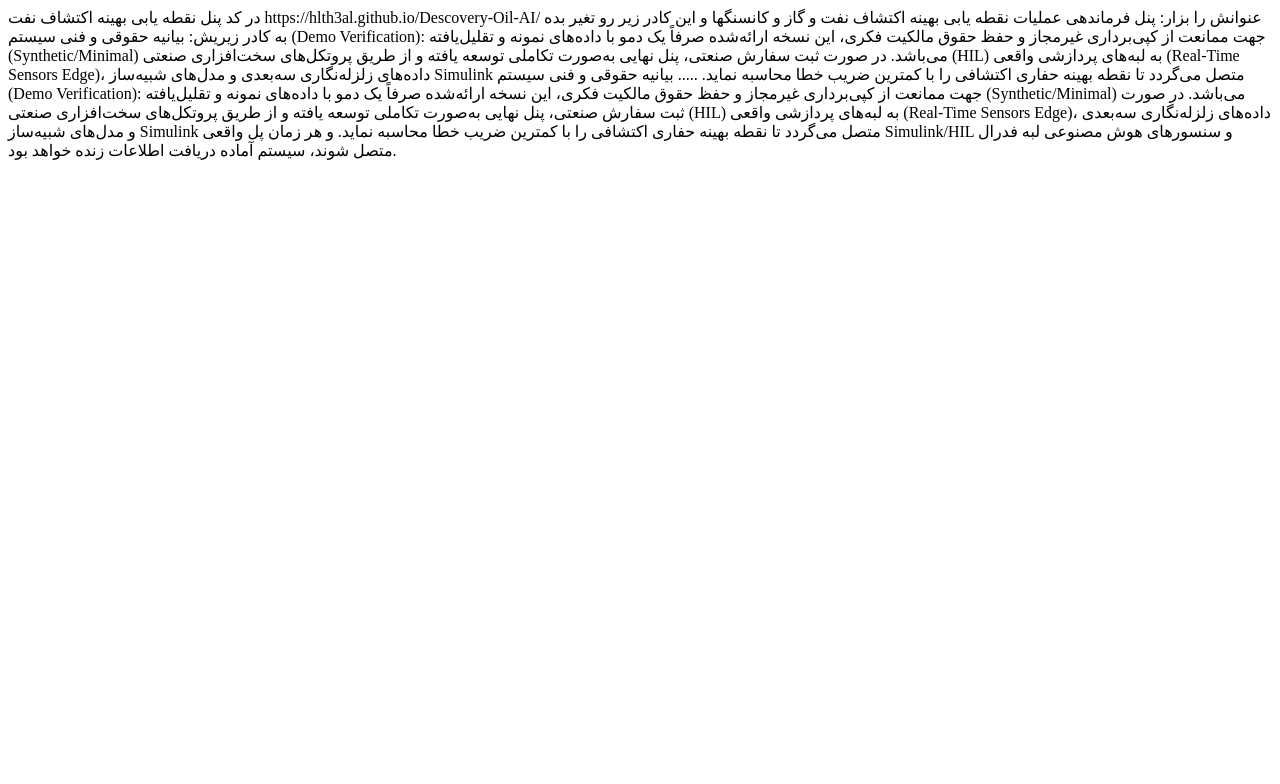
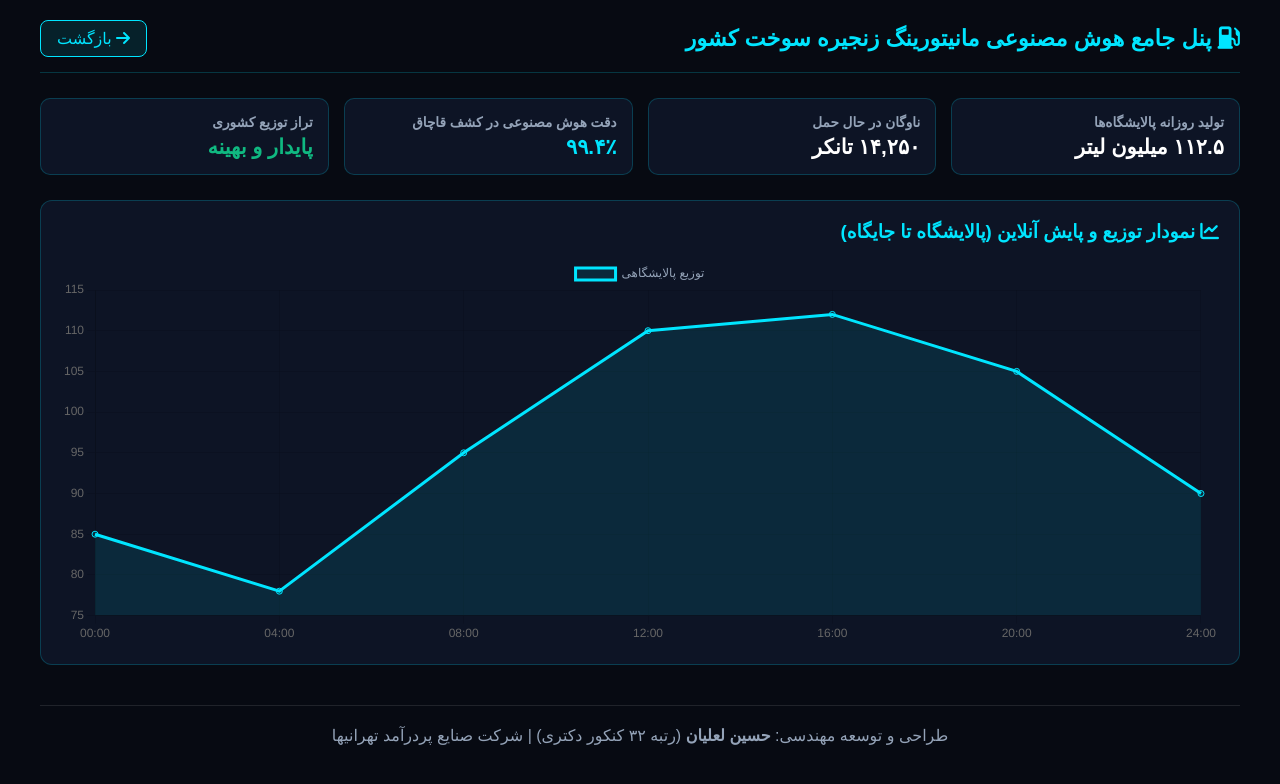
Before and after one commit to hlth3al/Fuel-Tracking-AI, a plain HTML site: page index.html in a window 1280 px wide. Drawn offline with nearby package versions, Linux system fonts and the light colour scheme; a small style sheet from the web is missing.

Commit message:
Update index.html

```diff
--- a/index.html
+++ b/index.html
@@ -1,17 +1,62 @@
-در کد
-پنل نقطه یابی بهینه اکتشاف نفت
- https://hlth3al.github.io/Descovery-Oil-AI/
-عنوانش را بزار:
-پنل فرماندهی عملیات نقطه یابی بهینه اکتشاف نفت و گاز و کانسنگها
-و این کادر زیر رو تغیر بده به کادر زیریش:
-
-بیانیه حقوقی و فنی سیستم (Demo Verification):
-
-جهت ممانعت از کپی‌برداری غیرمجاز و حفظ حقوق مالکیت فکری، این نسخه ارائه‌شده صرفاً یک دمو با داده‌های نمونه و تقلیل‌یافته (Synthetic/Minimal) می‌باشد. در صورت ثبت سفارش صنعتی، پنل نهایی به‌صورت تکاملی توسعه یافته و از طریق پروتکل‌های سخت‌افزاری صنعتی (HIL) به لبه‌های پردازشی واقعی (Real-Time Sensors Edge)، داده‌های زلزله‌نگاری سه‌بعدی و مدل‌های شبیه‌ساز Simulink متصل می‌گردد تا نقطه بهینه حفاری اکتشافی را با کمترین ضریب خطا محاسبه نماید.
-
-.....
-
-بیانیه حقوقی و فنی سیستم (Demo Verification):
-
-جهت ممانعت از کپی‌برداری غیرمجاز و حفظ حقوق مالکیت فکری، این نسخه ارائه‌شده صرفاً یک دمو با داده‌های نمونه و تقلیل‌یافته (Synthetic/Minimal) می‌باشد. در صورت ثبت سفارش صنعتی، پنل نهایی به‌صورت تکاملی توسعه یافته و از طریق پروتکل‌های سخت‌افزاری صنعتی (HIL) به لبه‌های پردازشی واقعی (Real-Time Sensors Edge)، داده‌های زلزله‌نگاری سه‌بعدی و مدل‌های شبیه‌ساز Simulink متصل می‌گردد تا نقطه بهینه حفاری اکتشافی را با کمترین ضریب خطا محاسبه نماید.
-و هر زمان پل واقعی Simulink/HIL و سنسورهای هوش مصنوعی لبه فدرال متصل شوند، سیستم آماده دریافت اطلاعات زنده خواهد بود.
+<!DOCTYPE html>
+<html lang="fa" dir="rtl">
+<head>
+    <meta charset="UTF-8">
+    <meta name="viewport" content="width=device-width, initial-scale=1.0">
+    <title>پنل مانیتورینگ زنجیره سوخت کشور | هوش مصنوعی حسین لعلیان</title>
+    <link rel="stylesheet" href="https://cdn.jsdelivr.net/gh/rastikerdar/vazirmatn@v33.003/Vazirmatn-font-face.css">
+    <link rel="stylesheet" href="https://cdnjs.cloudflare.com/ajax/libs/font-awesome/6.4.0/css/all.min.css">
+    <script src="https://cdn.jsdelivr.net/npm/chart.js"></script>
+    <style>
+        :root { --bg: #070a12; --panel: rgba(15, 23, 42, 0.85); --cyan: #00e5ff; --green: #10b981; --text: #f8fafc; }
+        * { box-sizing: border-box; margin: 0; padding: 0; font-family: 'Vazirmatn', sans-serif; }
+        body { background: var(--bg); color: var(--text); padding: 20px; }
+        .container { max-width: 1200px; margin: 0 auto; }
+        header { display: flex; justify-content: space-between; align-items: center; border-bottom: 1px solid rgba(0,229,255,0.2); padding-bottom: 15px; margin-bottom: 25px; }
+        h1 { color: var(--cyan); font-size: 1.4rem; }
+        .back-btn { background: rgba(0,229,255,0.1); color: var(--cyan); border: 1px solid var(--cyan); padding: 8px 16px; border-radius: 8px; text-decoration: none; }
+        .stats { display: grid; grid-template-columns: repeat(auto-fit, minmax(220px, 1fr)); gap: 15px; margin-bottom: 25px; }
+        .stat-card { background: var(--panel); border: 1px solid rgba(0,229,255,0.2); padding: 15px; border-radius: 10px; }
+        .stat-card h4 { color: #94a3b8; font-size: 0.85rem; }
+        .stat-card .val { font-size: 1.3rem; font-weight: 800; color: #fff; margin-top: 5px; }
+        .chart-container { background: var(--panel); border: 1px solid rgba(0,229,255,0.2); padding: 20px; border-radius: 12px; }
+        footer { text-align: center; margin-top: 40px; border-top: 1px solid rgba(255,255,255,0.1); padding-top: 20px; color: #94a3b8; }
+    </style>
+</head>
+<body>
+    <div class="container">
+        <header>
+            <h1><i class="fa-solid fa-gas-pump"></i> پنل جامع هوش مصنوعی مانیتورینگ زنجیره سوخت کشور</h1>
+            <a href="https://hlth3al.github.io/Hossein-Laaliyan-AI/" class="back-btn"><i class="fa-solid fa-arrow-right"></i> بازگشت</a>
+        </header>
+        <div class="stats">
+            <div class="stat-card"><h4>تولید روزانه پالایشگاه‌ها</h4><div class="val">۱۱۲.۵ میلیون لیتر</div></div>
+            <div class="stat-card"><h4>ناوگان در حال حمل</h4><div class="val">۱۴,۲۵۰ تانکر</div></div>
+            <div class="stat-card"><h4>دقت هوش مصنوعی در کشف قاچاق</h4><div class="val" style="color: var(--cyan);">۹۹.۴٪</div></div>
+            <div class="stat-card"><h4>تراز توزیع کشوری</h4><div class="val" style="color: var(--green);">پایدار و بهینه</div></div>
+        </div>
+        <div class="chart-container">
+            <h3 style="color: var(--cyan); margin-bottom: 15px;"><i class="fa-solid fa-chart-line"></i> نمودار توزیع و پایش آنلاین (پالایشگاه تا جایگاه)</h3>
+            <canvas id="fuelChart" height="100"></canvas>
+        </div>
+        <footer>طراحی و توسعه مهندسی: <strong>حسین لعلیان</strong> (رتبه ۳۲ کنکور دکتری) | شرکت صنایع پردرآمد تهرانیها</footer>
+    </div>
+    <script>
+        const ctx = document.getElementById('fuelChart').getContext('2d');
+        new Chart(ctx, {
+            type: 'line',
+            data: {
+                labels: ['00:00', '04:00', '08:00', '12:00', '16:00', '20:00', '24:00'],
+                datasets: [{
+                    label: 'توزیع پالایشگاهی',
+                    data: [85, 78, 95, 110, 112, 105, 90],
+                    borderColor: '#00e5ff',
+                    fill: true,
+                    backgroundColor: 'rgba(0, 229, 255, 0.1)'
+                }]
+            },
+            options: { responsive: true, plugins: { legend: { labels: { color: '#94a3b8' } } } }
+        });
+    </script>
+</body>
+</html>
```
